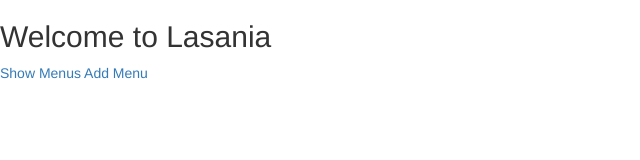
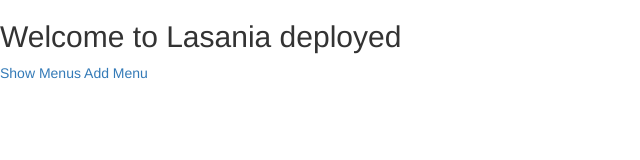
Before and after one commit to mubi0555/mubashir, a website: page public/views/pages/index.html in a window 1280 px wide. Shown: the whole page, without its empty margins (0-640 px from the left). Drawn offline with nearby package versions, Linux system fonts and the light colour scheme; some packages are replaced by stand-ins of ours; no server answers.

Commit message:
testing deployment

```diff
--- a/public/views/pages/index.html
+++ b/public/views/pages/index.html
@@ -14,7 +14,7 @@
   </head>
      <body ng-app="MyApp" ng-controller="MenuCtrl">
 
-           <h2>Welcome to Lasania </h2>
+           <h2>Welcome to Lasania deployed</h2>
            <a href="/showmenu">Show Menus</a>
           <a href="/createMenu" >Add Menu</a></br>
 
```
